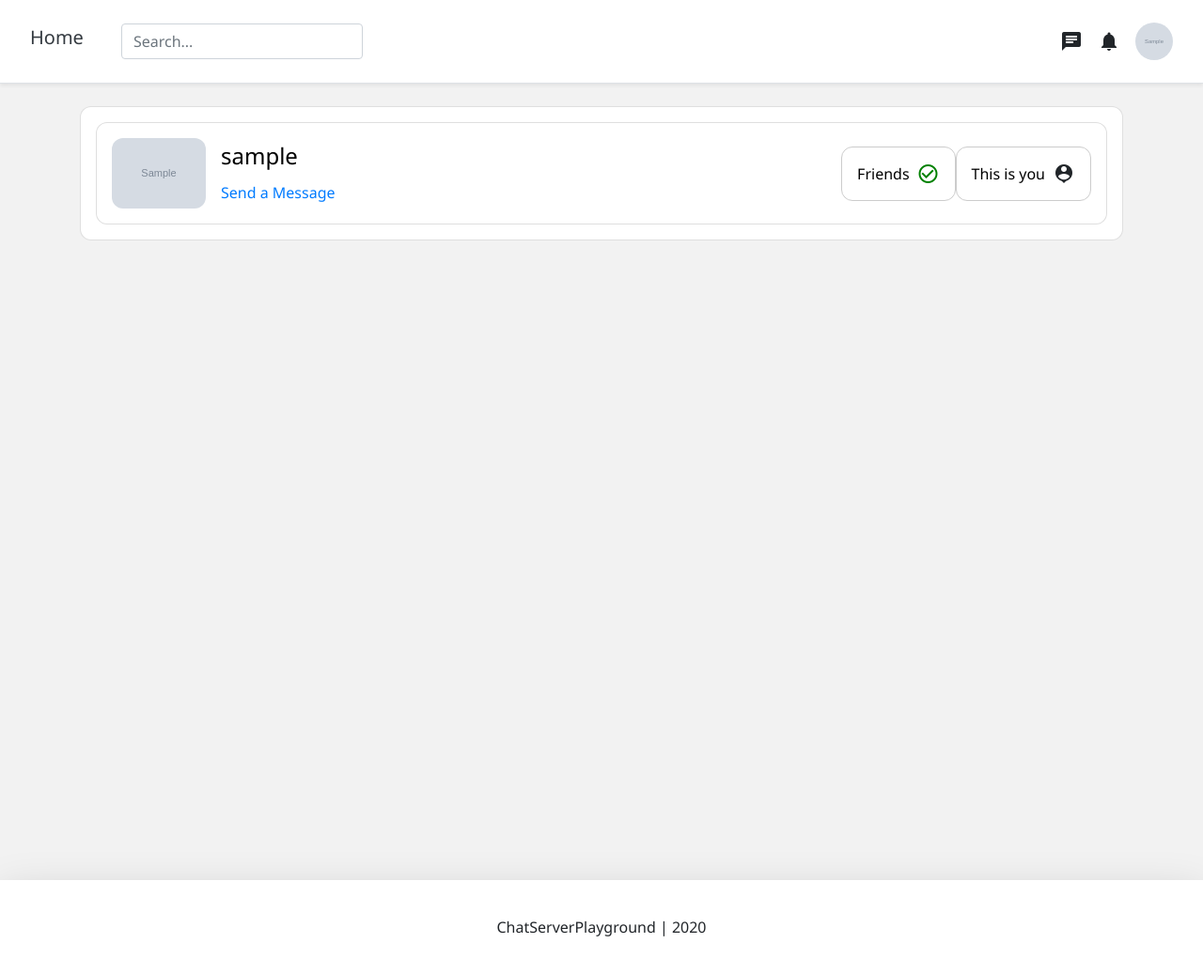
After one commit to araazy/RealTimeChatroom, a Django app: page /friend/list/1/ in a window 1280 px wide. The commit adds this page. Shown: the whole page at 94% size. Run offline with Django 3.2, Linux system fonts and the light colour scheme; a user stored in the database is signed in; tables that the repository leaves empty hold one stand-in row (values such as "Sample post"); grey boxes marked "Sample" are stand-in pictures; some libraries are stand-ins or nearby versions.

Commit message:
querying friends

```diff
--- a/account/templates/account/account.html
+++ b/account/templates/account/account.html
@@ -148,7 +148,7 @@
 
 				<!-- Friend list link -->
 		  		<div class="d-flex flex-column pt-4">
-					<a href="#">
+					<a href="{% url "friend:list" user_id=id %}">
 						<div class="d-flex flex-row align-items-center justify-content-center icon-container">
 							<span class="material-icons mr-2 friends-icon">contact_page</span><span class="friend-text">Friends ({{friends|length}})</span>
 						</div>
--- /dev/null
+++ b/friend/templates/friend/friend_list.html
@@ -0,0 +1,118 @@
+{% extends 'base.html' %}
+{% load static %}
+
+{% block content %}
+
+<style type="text/css">
+	.profile-image{
+		max-height: 100px;
+		max-width: 100px;
+	}
+	.profile-image{
+		border-radius: 12px;
+	}
+	.card{
+		border-radius: 12px;
+	}
+	.friends-text{
+		color: #000;
+		font-weight: 500;
+	}
+	.friends-text-container{
+		border: 1px solid #cccccc;
+		border-radius: 12px;
+	}
+	.friends-btn:hover {
+		background-color: #bfbfbf;
+		border-color: #bfbfbf;
+	}
+	.dropdown-toggle::after {
+		content: none;
+	}
+	.profile-link{
+		color: #000;
+	}
+	.checkmark-icon{
+		color: green;
+	}
+	.cancel-icon{
+		color: red;
+	}
+
+</style>
+
+<div class="container">
+	<div class="card p-2">
+
+		{% if friends %}
+		<div class="d-flex flex-row flex-wrap">
+		{% for friend in friends %}
+		<div class="card flex-row flex-grow-1 p-2 mx-2 my-2 align-items-center">
+			<a class="profile-link" href="{% url 'account:view' user_id=friend.0.pk %}">
+				<div class="card-image m-2">
+					<img class="img-fluid profile-image" src="{{friend.0.profile_image.url}}" alt="">
+				</div>
+			</a>
+
+			<div class="card-center px-2">
+				<a class="profile-link" href="{% url 'account:view' user_id=friend.0.pk %}">
+					<h4 class="card-title">{{friend.0.username|truncatechars:50}}</h4>
+				</a>
+				{% if friend.1 %}
+				<a href="#" onclick="createOrReturnPrivateChat('{{friend.0.id}}')">Send a Message</a>
+				{% endif %}
+
+			</div>
+
+			<div class="d-flex flex-row card-right flex-grow-1 justify-content-end mx-2">
+				{% if friend.1 %}
+					<div class="d-flex flex-row friends-text-container p-3">
+						<p class="friends-text m-auto">
+							Friends
+						</p>
+						<span class="material-icons checkmark-icon m-auto pl-2">
+						check_circle_outline
+						</span>
+					</div>
+				{% else %}
+					{% if friend.0 !=  request.user %}
+						<div class="d-flex flex-row friends-text-container p-3">
+							<p class="friends-text m-auto">
+								Not Friends
+							</p>
+							<span class="material-icons cancel-icon m-auto pl-2">cancel</span>
+						</div>
+					{% endif %}
+				{% endif %}
+				{% if friend.0 == request.user %}
+					<div class="d-flex flex-row friends-text-container p-3">
+						<p class="friends-text m-auto">
+							This is you
+						</p>
+						<span class="material-icons m-auto pl-2">
+						person_pin
+						</span>
+					</div>
+				{% endif %}
+			</div>
+		</div>
+		{% if forloop.counter|divisibleby:2 %}
+		</div><div class="d-flex flex-row flex-wrap">
+		{% endif %}
+
+		{% endfor %}
+
+		{% else %} <!-- If no friends -->
+		<div class="d-flex flex-row flex-grow-1 justify-content-center align-items-center p-4">
+			<p>No friends :(</p>
+		</div>
+		{% endif %}
+		</div>
+	</div>
+
+</div>
+
+{#{%  include 'chat/snippets/create_or_return_private_chat.html' %}#}
+
+
+{% endblock content %}
--- a/friend/urls.py
+++ b/friend/urls.py
@@ -6,11 +6,13 @@ from friend.views import (
     remove_friend,
     decline_friend_request,
     cancel_friend_request,
+    friend_list_view,
 )
 
 app_name = "friend"
 
 urlpatterns = [
+    path('list/<user_id>/', friend_list_view, name='list'),
     path('friend_request/', send_friend_request, name="friend-request"),
     path('friend_request/<user_id>/', friend_requests_view, name="friend-requests"),
     path('friend_request_accept/<friend_request_id>/', accept_friend_request, name="friend-request-accept"),
--- a/friend/views.py
+++ b/friend/views.py
@@ -3,6 +3,36 @@ from django.http import HttpResponse
 import json
 from account.models import Account
 from friend.models import FriendRequest, FriendList
+
+
+def friend_list_view(request, *args, **kwargs):
+    context = {}
+    user = request.user
+    if user.is_authenticated:
+        user_id = kwargs.get("user_id")
+        if user_id:
+            try:
+                this_user = Account.objects.get(pk=user_id)
+                context['this_user'] = this_user
+            except Account.DoesNotExist:
+                return HttpResponse("That user does not exist.")
+            try:
+                friend_list = FriendList.objects.get(user=this_user)
+            except FriendList.DoesNotExist:
+                return HttpResponse(f"Could not find a friends list for {this_user.username}")
+            # Must be friends to view a friend list
+            # 如果当前登录用户不是被查看用户，并且不是被查看用户的朋友，你没有权限观看他的好友列表
+            if user != this_user and user not in friend_list.friends.all():
+                return HttpResponse("You must be friends to view their friends list.")
+            # 当前用户与被查看用户的朋友也是朋友，True
+            friends = []  # [(account1, True)..]
+            auth_user_friend_list = FriendList.objects.get(user=user)
+            for friend in friend_list.friends.all():
+                friends.append((friend, auth_user_friend_list.is_mutual_friend(friend)))
+            context['friends'] = friends
+        else:
+            return HttpResponse("You must be friends to view their friends list.")
+        return render(request, "friend/friend_list.html", context)
 
 
 def friend_requests_view(request, *args, **kwargs):
```
Also changed, not shown: account/views.py (+11 -4 lines).
